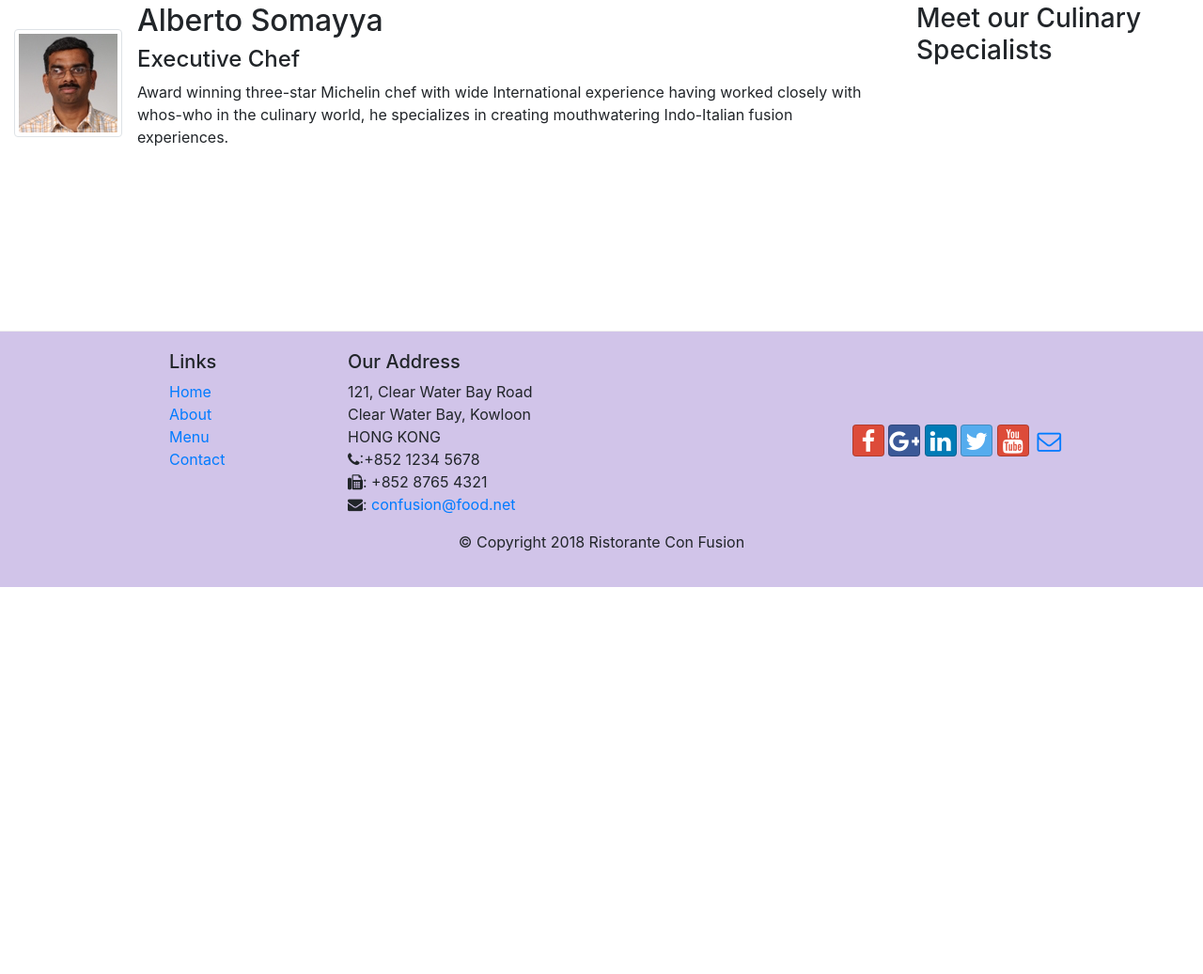
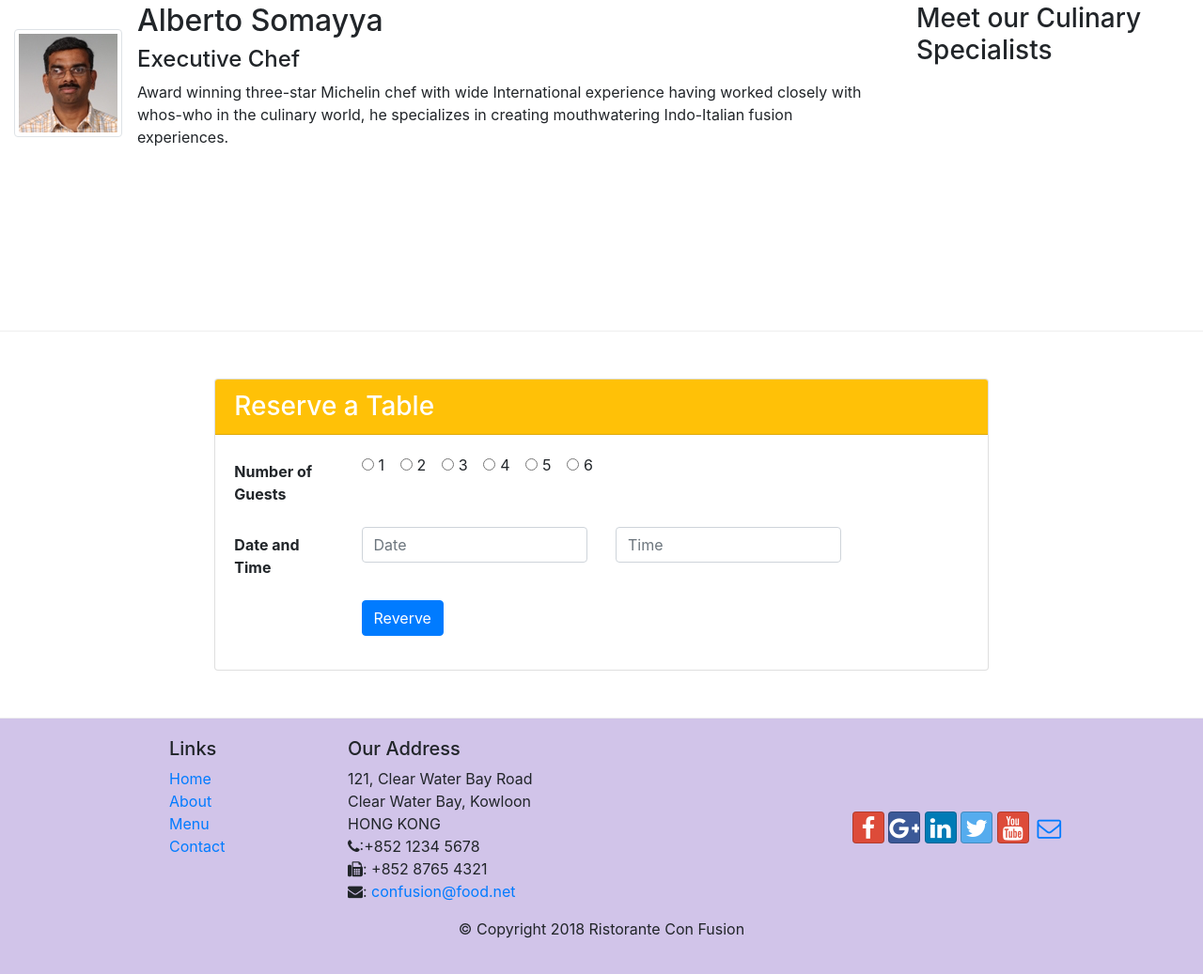
Before and after one commit to crislav10/frontend_course, a website: page index.html in a window 1280 px wide. Shown: the part 1181-2218 px from the top of the page at 94% size. Before the commit the page ends 1806 px from the top, so only its background shows below. Drawn offline with nearby package versions, Linux system fonts and the light colour scheme.

Commit message:
Assigment 2

```diff
--- a/index.html
+++ b/index.html
@@ -47,7 +47,16 @@
                     <h1>Ristorante con Fusion</h1>
                     <p>We take inspiration from the World's best cuisines, and create a unique fusion experience. Our lipsmacking creations will tickle your culinary senses!</p>
                 </div>
-                <div class="col-12 col-sm-6">
+                <div class="col-12 col-sm-6 align-self-center">
+                    <div class="row">
+                        <div class="col-12 col-sm-6">
+                        <img src="img/logo.png" alt="log-restaurant" class="img-fluid">
+                    </div>
+                        <div class="col-12 col-sm-6 align-self-center">
+                            <a class="btn btn-warning btn-sm btn-block" href="#reservation" role="button">Reserve table</a>
+                        </div>
+                    </div>
+
                 </div>
             </div>
         </div>
@@ -62,7 +71,7 @@
                 <div class="media">
                     <img src="img/uthappizza.png"  class="d-flex mr-3 img-thumbnail align-self-center">
                     <div class="media-body">
-                        <h2 class="mt-0">Uthappizza<span class="badge badge-danger">HOT</span><span class="badge badge-pill badge-secondary">$4.99</span></h2>
+                        <h2 class="mt-0">Uthappizza <span class="badge badge-danger">HOT</span> <span class="badge badge-pill badge-secondary">$4.99</span></h2>
                         <p class="d-none d-sm-block">A unique combination of Indian Uthappam (pancake) and Italian pizza, topped with Cerignola olives, ripe vine cherry tomatoes, Vidalia onion, Guntur chillies and Buffalo Paneer.</p>
                     </div>
                 </div>
@@ -78,11 +87,11 @@
             </div>
             <div class="col col-sm col-md">
                 <div class="media">
-                    <img class="d-flex mr-3 img-thumbnail align-self-center" src="img/buffet.png" alt="bufet">
                     <div class="media-body">
-                        <h2 class="mt-0">Weekend Grand Buffet</h2>
+                        <h2 class="mt-0">Weekend Grand Buffet <span class="badge badge-danger">NEW</span></h2>
                         <p class="d-none d-sm-block">Featuring mouthwatering combinations with a choice of five different salads, six enticing appetizers, six main entrees and five choicest desserts. Free flowing bubbly and soft drinks. All for just $19.99 per person </p>
                     </div>
+                    <img class="d-flex mr-3 img-thumbnail align-self-center" src="img/buffet.png" alt="bufet">
                 </div>
             </div>
         </div>
@@ -107,7 +116,74 @@
                 </div>
             </div>
         </div>
+        <!--Form-->
+        <div class="row row-content" id="reservation">
+            <div class="col-12 col-sm-8 offset-sm-2">
+
+                <div class="card">
+
+                    <h3 class="card-header bg-warning text-white">Reserve a Table</h3>
+                    <div class="card-body">
+                        <form>
+                            <div class="form-group row align-self-center">
+                                <label for="Guest" class="col-md-2 col-form-label"><strong>Number of Guests</strong></label>
+                                <div class="col-md-10 ">
+                                    <div class="form-check form-check-inline">
+                                        <input class="form-check-input" type="radio" name="inlineRadioOptions" id="one" value="op_one">
+                                        <label class="form-check-label" for="one">1</label>
+                                    </div>
+                                    <div class="form-check form-check-inline">
+                                        <input class="form-check-input" type="radio" name="inlineRadioOptions" id="two" value="op_two">
+                                        <label class="form-check-label" for="two">2</label>
+                                    </div>
+                                    <div class="form-check form-check-inline">
+                                        <input class="form-check-input" type="radio" name="inlineRadioOptions"" id="three" value="op_three">
+                                        <label class="form-check-label" for="three">3</label>
+                                    </div>
+                                    <div class="form-check form-check-inline">
+                                        <input class="form-check-input" type="radio" name="inlineRadioOptions" id="four" value="op_four">
+                                        <label class="form-check-label" for="four">4</label>
+                                    </div>
+                                    <div class="form-check form-check-inline">
+                                        <input class="form-check-input" type="radio" name="inlineRadioOptions" id="five" value="op_five">
+                                        <label class="form-check-label" for="five">5</label>
+                                    </div>
+                                    <div class="form-check form-check-inline">
+                                        <input class="form-check-input" type="radio" name="inlineRadioOptions" id="six" value="op_six">
+                                        <label class="form-check-label" for="six">6</label>
+                                    </div>
+                                </div>
+                            </div>
+
+                            <div class="form-group row align-self-center">
+                                <label for="Date_Time" class="col-md-2 col-form-label"><strong>Date and Time</strong></label>
+                                <div class="col-md-4">
+                                    <input type="text" class="form-control" id="Date" name="Date" placeholder="Date">
+                                </div>
+                                <div class="col-md-4">
+                                    <input type="text" class="form-control" id="Time" name="Time" placeholder="Time">
+                                </div>
+                            </div>
+
+                            <div class="form-group row align-self-center">
+                                <div class="offset-md-2 col-md-10">
+                                <button type="submit" class="btn btn-primary">Reverve</button>
+                            </div>
+                            </div>
+
+
+
+                        </form>
+
+                    </div>
+                </div>
+
+
+            </div>
+        </div>
     </div>
+
+
 
     <footer class="footer">
         <div class="container">
```
